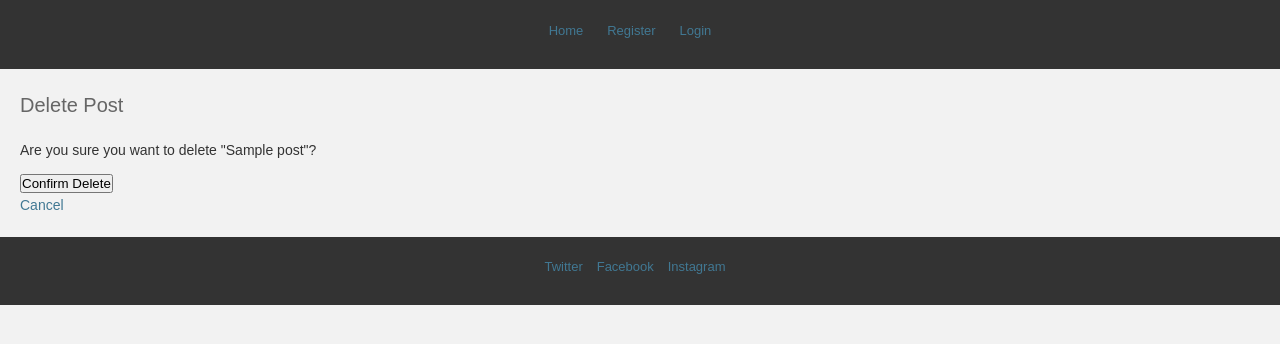
After one commit to tyrelm1/the-fighters-corner, a Django app: page /posts/post/1/delete/ in a window 1280 px wide. The commit adds this page. Shown: the top 344 px of the page. Run offline with Django 4.2, Linux system fonts and the light colour scheme; tables that the repository leaves empty hold one stand-in row (values such as "Sample post").

Commit message:
added additional views and templates for logging in and out and improved crud functionality

```diff
--- a/posts/models.py
+++ b/posts/models.py
@@ -1,5 +1,5 @@
 from django.db import models
-from django.db import models
+from datetime import datetime
 
 # Create your models here.
 
@@ -7,6 +7,7 @@ class Post(models.Model):
     title = models.CharField(max_length=100)
     description = models.CharField(max_length=100)
     content = models.TextField()
+    created_at = models.DateTimeField(default=datetime.now)
 
     def __str__(self):
         return self.title
--- /dev/null
+++ b/posts/templates/post_confirm_delete.html
@@ -0,0 +1,11 @@
+{% extends 'base.html' %}
+
+{% block content %}
+  <h1>Delete Post</h1>
+  <p>Are you sure you want to delete "{{ object.title }}"?</p>
+  <form method="post">
+    {% csrf_token %}
+    <button type="submit">Confirm Delete</button>
+  </form>
+  <a href="{% url 'post_detail' object.pk %}">Cancel</a>
+{% endblock %}
--- a/posts/templates/post_list.html
+++ b/posts/templates/post_list.html
@@ -3,9 +3,9 @@
 
 {% block content %}
 <h1>Blog List</h1>
-{% for post in object_list %}
+{% for post in post_list %}
 <div>
-  <h2><a href="{% url 'post_detail' post.pk %}">{{ post.title }}</a></h2>
+  <h2><a href="{% url 'post_detail' pk=post.pk %}">{{ post.title }}</a></h2>
   <p>{{ post.description }}</p>
 </div>
 {% endfor %}
--- a/posts/urls.py
+++ b/posts/urls.py
@@ -1,8 +1,10 @@
 from django.urls import path
-
-from .views import PostListView, PostDetailView
+from .views import PostListView, PostDetailView , PostCreateView, PostUpdateView, PostDeleteView
 
 urlpatterns = [
-    path("<int:pk>/", PostDetailView.as_view(), name="post_detail"),
-    path("", PostListView.as_view(), name="post_list"),
+    path('', PostListView.as_view(), name='post_list'),
+    path('post/<int:pk>/', PostDetailView.as_view(), name='post_detail'),
+    path('post/new/', PostCreateView.as_view(), name='post_create'),
+    path('post/<int:pk>/update/', PostUpdateView.as_view(), name='post_update'),
+    path('post/<int:pk>/delete/', PostDeleteView.as_view(), name='post_delete'),
 ]
--- a/posts/views.py
+++ b/posts/views.py
@@ -1,11 +1,26 @@
-from django.views.generic import ListView, DetailView
+from django.views.generic import ListView, DetailView, CreateView, UpdateView, DeleteView
+from django.urls import reverse_lazy
 from .models import Post
 
 class PostListView(ListView):
     model = Post
     template_name = "post_list.html"
 
-
 class PostDetailView(DetailView):
     model = Post
     template_name = "post_detail.html"
+
+class PostCreateView(CreateView):
+    model = Post
+    template_name = "post_form.html"
+    fields = ['title', 'content']  # Specify the fields to include in the form
+
+class PostUpdateView(UpdateView):
+    model = Post
+    template_name = "post_form.html"
+    fields = ['title', 'content']  # Specify the fields to include in the form
+
+class PostDeleteView(DeleteView):
+    model = Post
+    template_name = "post_confirm_delete.html"
+    success_url = reverse_lazy('post_list')  # Redirect to post list upon successful deletion
--- a/templates/base.html
+++ b/templates/base.html
@@ -1,11 +1,8 @@
-<!-- templates/base.html -->
-{% url 'account_login' as login_url %}
-{% url 'account_signup' as signup_url %}
-{% url 'account_logout' as logout_url %}
 {% load static %}
 
 <!DOCTYPE html>
 <html lang="en">
+
 <head>
   <meta charset="UTF-8">
   <meta name="viewport" content="width=device-width, initial-scale=1.0">
@@ -16,6 +13,7 @@
   <link rel="stylesheet" href="{% static 'admin/css/dashboard.css' %}">
   <link rel="stylesheet" href="{% static 'style.css' %}">
 </head>
+
 <body>
   <header>
     <nav>
@@ -23,15 +21,17 @@
         <li><a href="{% url 'home' %}">Home</a></li>
         {% if user.is_authenticated %}
         <li class="nav-item">
-            <a class="nav-link {% if request.path == logout_url %}active{% endif %}" aria-current="page" href="{% url 'account_logout' %}">Logout</a>
+          <a class="nav-link {% if request.path == logout_url %}active{% endif %}" aria-current="page"
+            href="{% url 'account_logout' %}">Logout</a>
         </li>
         {% else %}
         <li class="nav-item">
-            <a class="nav-link {% if request.path == signup_url %}active{% endif %}" aria-current="page"
-                href="{% url 'account_signup' %}">Register</a>
+          <a class="nav-link {% if request.path == signup_url %}active{% endif %}" aria-current="page"
+            href="{% url 'account_signup' %}">Register</a>
         </li>
         <li class="nav-item">
-            <a class="nav-link {% if request.path == login_url %}active{% endif %}" aria-current="page" href="{% url 'account_login' %}">Login</a>
+          <a class="nav-link {% if request.path == login_url %}active{% endif %}" aria-current="page"
+            href="{% url 'account_login' %}">Login</a>
         </li>
         {% endif %}
       </ul>
@@ -52,4 +52,5 @@
     </ul>
   </footer>
 </body>
+
 </html>
--- a/thefighterscorner/settings.py
+++ b/thefighterscorner/settings.py
@@ -28,9 +28,9 @@ SECRET_KEY = os.environ.get("SECRET_KEY")
 
 # SECURITY WARNING: don't run with debug turned on in production!
 DEBUG = False
-ALLOWED_HOSTS = ['8000-tyrelm1-thefighterscorn-4vhuh6x7e8d.ws-eu110.gitpod.io','.herokuapp.com']
+ALLOWED_HOSTS = ['8000-tyrelm1-thefighterscorn-uqtraz2pi44.ws-eu110.gitpod.io','.herokuapp.com']
 
-CSRF_TRUSTED_ORIGINS = [ "https://*8000-tyrelm1-thefighterscorn-4vhuh6x7e8d.ws-eu110.gitpod.io","https://*.herokuapp.com"]
+CSRF_TRUSTED_ORIGINS = [ "https://*8000-tyrelm1-thefighterscorn-uqtraz2pi44.ws-eu110.gitpod.io","https://*.herokuapp.com"]
 
 # Application definition
 
@@ -136,7 +136,7 @@ USE_TZ = True
 # Static files (CSS, JavaScript, Images)
 # https://docs.djangoproject.com/en/4.2/howto/static-files/
 
-STATIC_URL = 'static/'
+STATIC_URL = '/static/'
 STATICFILES_DIRS = [BASE_DIR / 'static']
 STATIC_ROOT = BASE_DIR / 'staticfiles'
 STORAGES = {
```
Also changed, not shown: posts/templates/post_detail.html (+5 -7 lines), posts/templates/post_form.html (added, +11 -0 lines), posts/migrations/0002_post_created_at.py (added), 1 other file.
